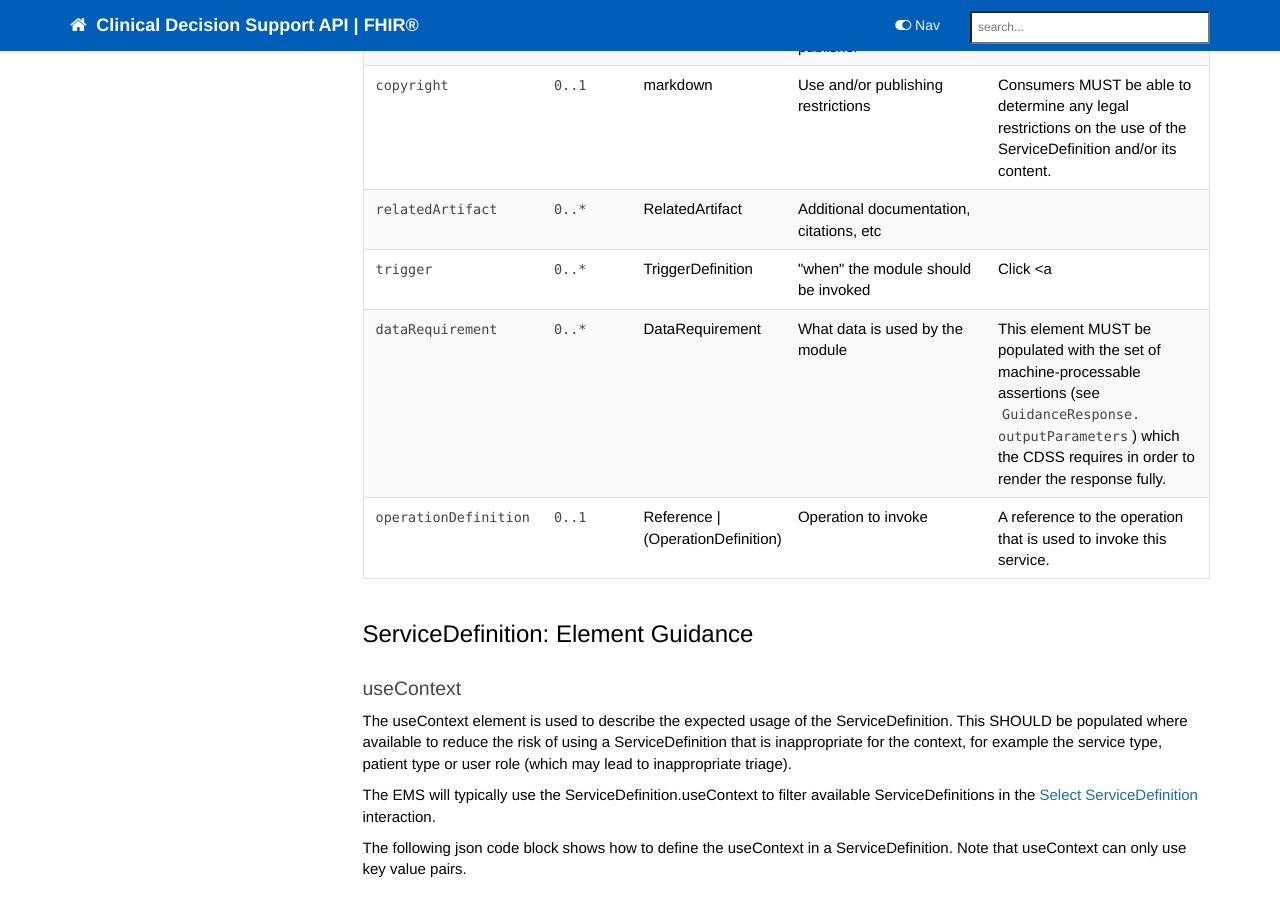
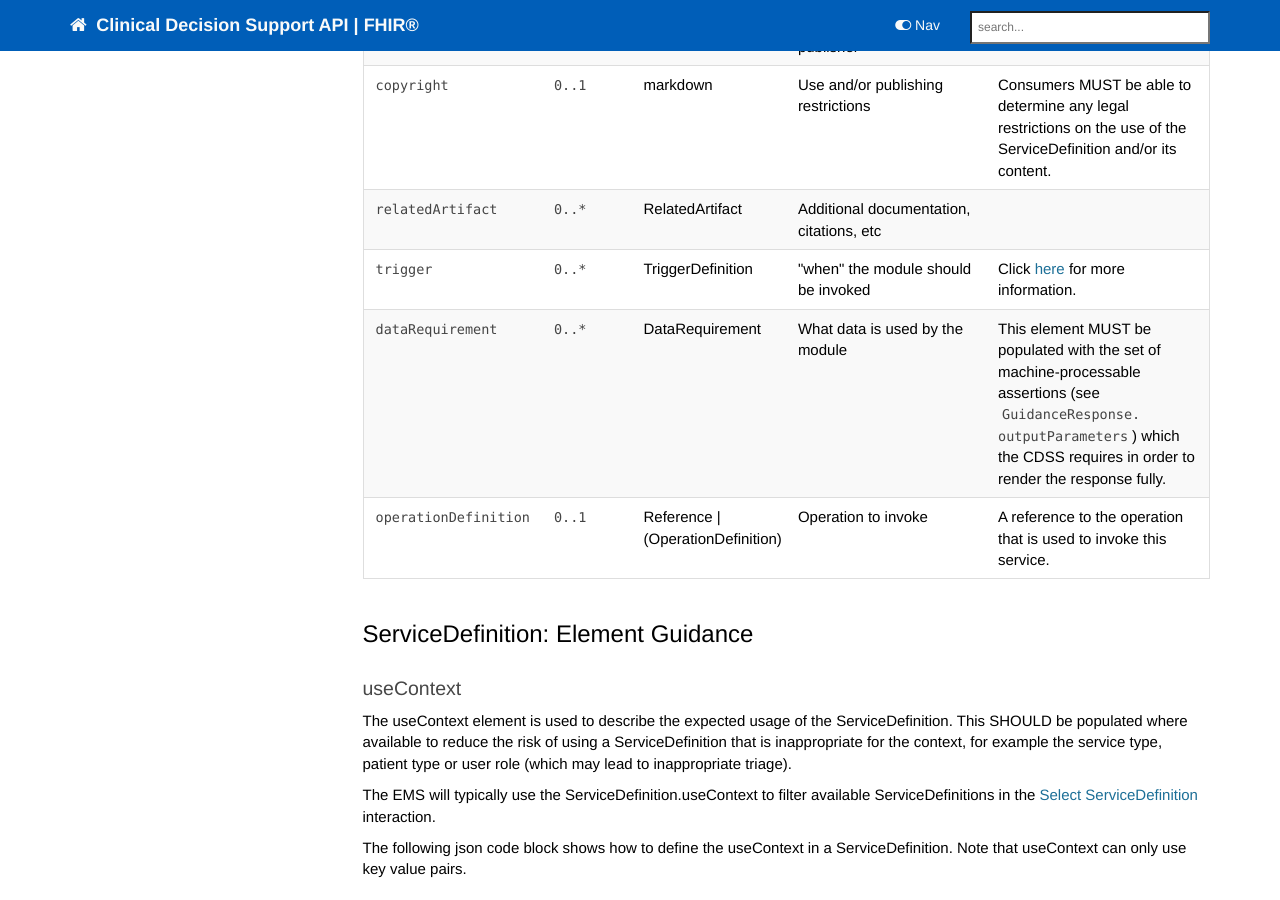
Before and after one commit to nhsconnect/FHIR-CDS, a Jekyll site: the page built from pages/explore/api_service_definition.md, in a window 1280 px wide and 900 px high, scrolled down 4167 px. Built offline with Jekyll 4.4.1, drawn with Linux system fonts in a browser that asks for light colours; nearby versions of some CDN libraries; our own code applies the rules of GitHub Pages for plain Markdown files; comment, search, counter and statistics services are not loaded; part of the change alters nothing that is shown.

Commit message:
pages/explore/api_service_definition.md updated from https://stackedit.io/

```diff
--- a/pages/explore/api_service_definition.md
+++ b/pages/explore/api_service_definition.md
@@ -261,7 +261,7 @@ If no useContext is specified, this means the <code class="highlighter-rouge">Se
       <td><code class="highlighter-rouge">0..*</code></td>
     <td>TriggerDefinition</td>
     <td>"when" the module should be invoked</td>
-	<td>Click <a </td>
+	<td>Click <a href="#trigger">here</a> for more information.</td>
  </tr>
 <tr>
   <td><code class="highlighter-rouge">dataRequirement</code></td>
@@ -372,7 +372,9 @@ It is the decision of the EMS how and when, if ever to display this information.
 If populated, this MUST be populated with DataRequirements for the clinical assertions required for this ServiceDefinition to be valid.
 
 It is valid for this not to be populated - a NULL trigger means that the ServiceDefinition does not require any preconditions to be valid.
+
+
 <!--stackedit_data:
-eyJoaXN0b3J5IjpbNjcyNDAxMzAwLDE2MjYyNzkwNCwtMTYyNz
-MyMTUxMCwyMzg0MjYwNzcsLTE2NDQ2NDIyNTddfQ==
+eyJoaXN0b3J5IjpbMTQ4MDE4ODYyMywxNjI2Mjc5MDQsLTE2Mj
+czMjE1MTAsMjM4NDI2MDc3LC0xNjQ0NjQyMjU3XX0=
 -->
```
